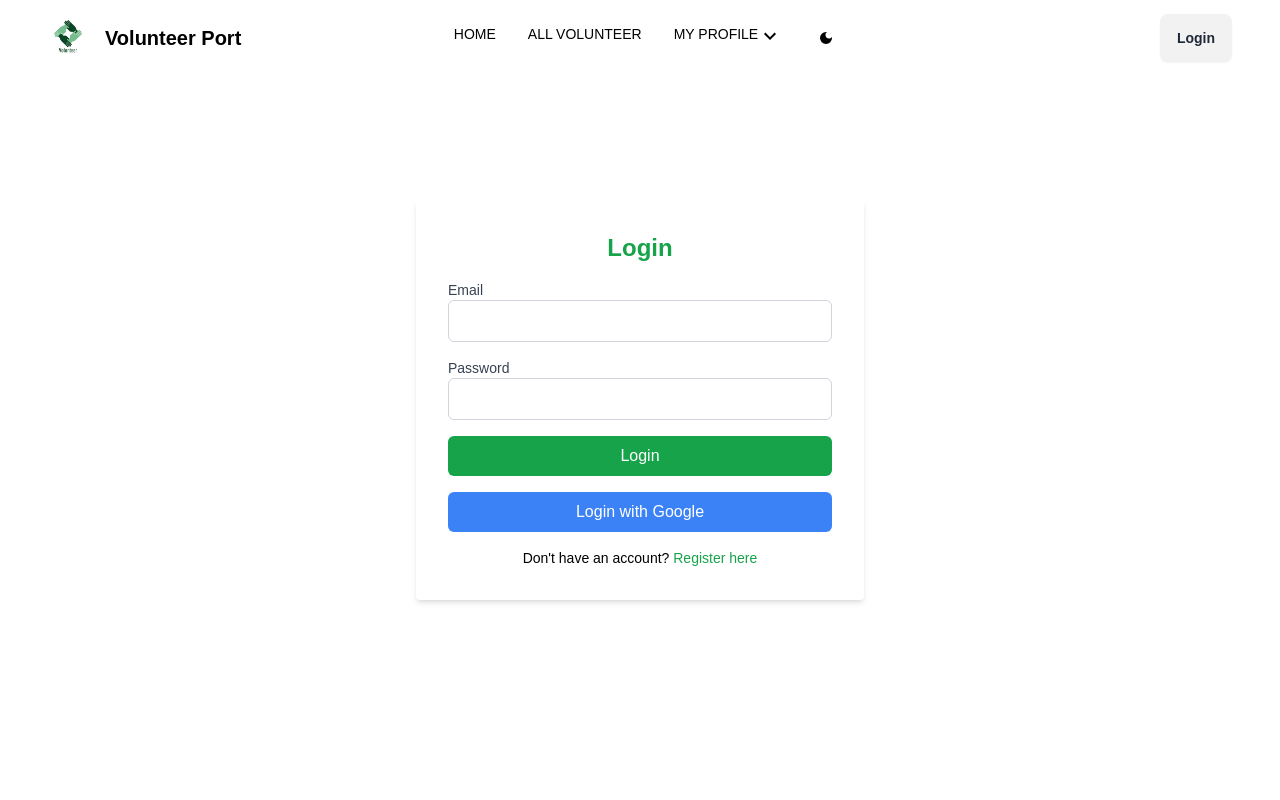
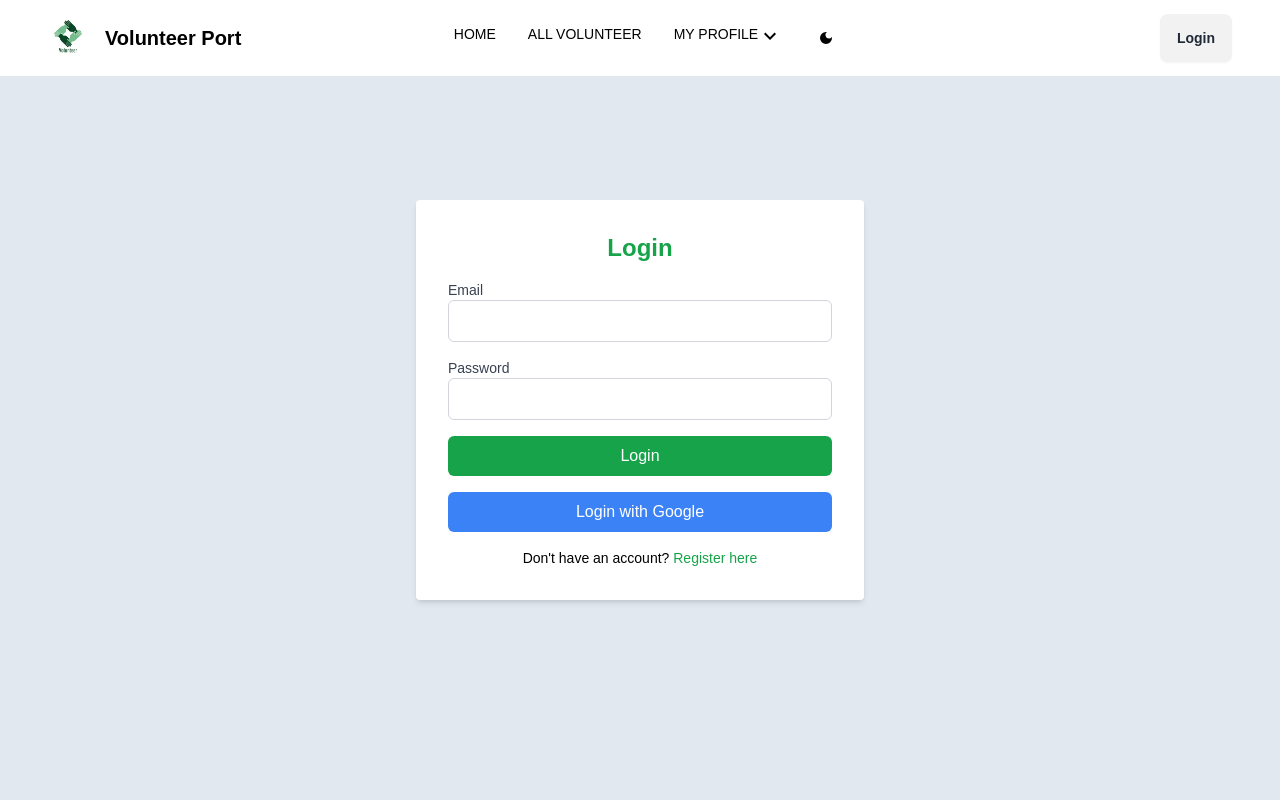
Before and after one commit to Apur0y/volunteer-port-client-site, a React (Vite) app: page /login in a window 1280 px wide. Shown: the top 800 px of the page. Built offline with nearby package versions, Linux system fonts and the light colour scheme; no server answers.

Commit message:
updated the bg

```diff
--- a/src/Layout/MainLayout.jsx
+++ b/src/Layout/MainLayout.jsx
@@ -10,7 +10,7 @@ const MainLayout = () => {
   const {light} = useContext(AuthContext)
 
     return (
-        <div className={`${light?"bg-white text-black":"bg-zinc-700 text-white"} mx-auto `}>
+        <div className={`${light?"bg-slate-200 text-black":"bg-zinc-700 text-white"} mx-auto `}>
             <Navbar></Navbar>
             <div className="">
             <Outlet></Outlet>
--- a/src/pages/Home/VolunteerNeed.jsx
+++ b/src/pages/Home/VolunteerNeed.jsx
@@ -28,7 +28,7 @@ const VolunteerNeed = () => {
   };
 
   return (
-    <div className={`my-8  p-6 rounded shadow-lg w-11/12 mx-auto`}>
+    <div className={`my-8 ${light?"bg-white text-black":"bg-zinc-800 text-white"} p-6 rounded shadow-lg w-11/12 mx-auto`}>
       <h2 className="text-3xl font-extrabold text-center border-b-2  mb-6">
         Volunteer Needs Now
       </h2>
@@ -39,7 +39,7 @@ const VolunteerNeed = () => {
             className="  rounded-lg shadow-lg hover:shadow-xl transition duration-300"
           >
             <img
-              src={post?.thumbnail || "https://img.freepik.com/free-photo/helping-hands-volunteer-support-community-service-graphic_53876-64955.jpg?semt=ais_hybrid"}
+              src={post?.thumbnail || "/default.jpg"}
               alt={post?.title}
               className="w-full h-48 object-cover rounded-t-lg"
             />
@@ -50,7 +50,7 @@ const VolunteerNeed = () => {
               <p className="text-sm  mt-1">
                 <strong>Category:</strong> {post?.category}
               </p>
-              <p className="text-sm text-red-500 mt-1">
+              <p className="text-sm text-yellow-500 mt-1">
                 <strong>Deadline:</strong> {post?.deadline}
               </p>
               <button
```
Also changed, not shown: public/default.jpg (added), src/index.css (line endings or trailing spaces).
